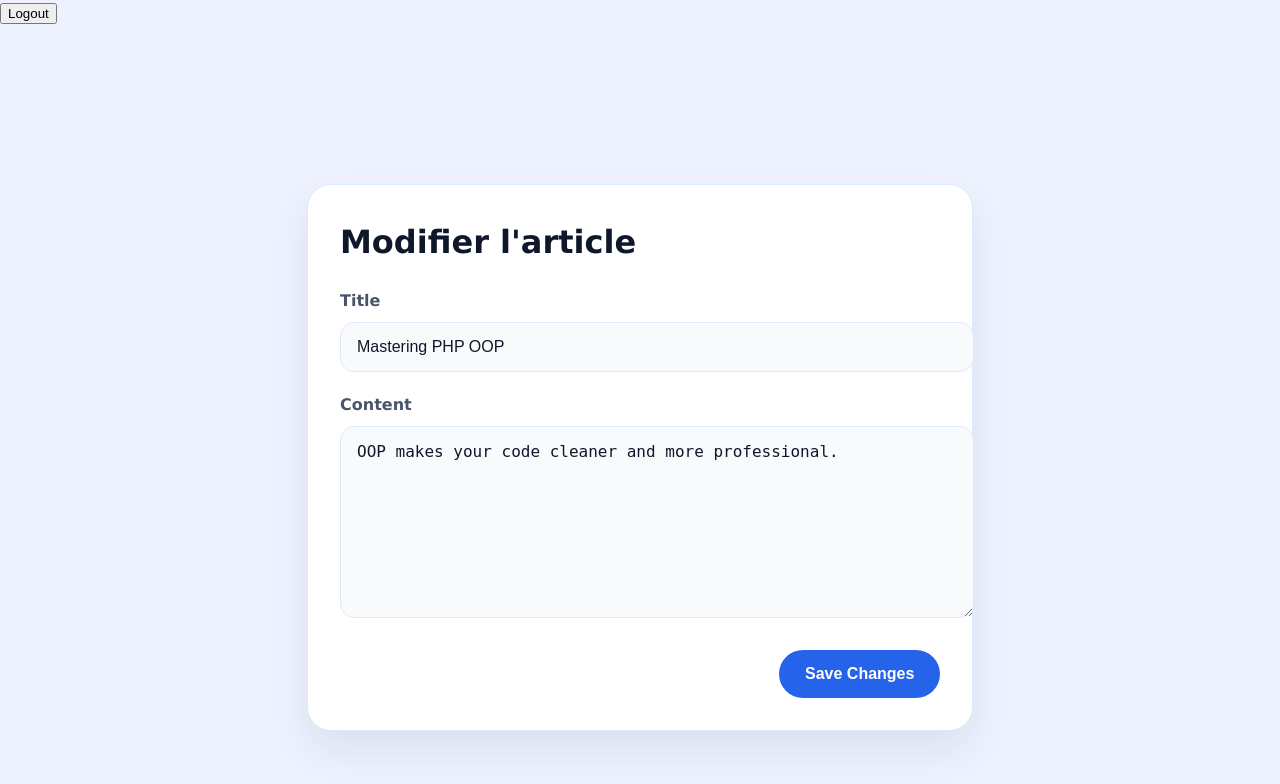
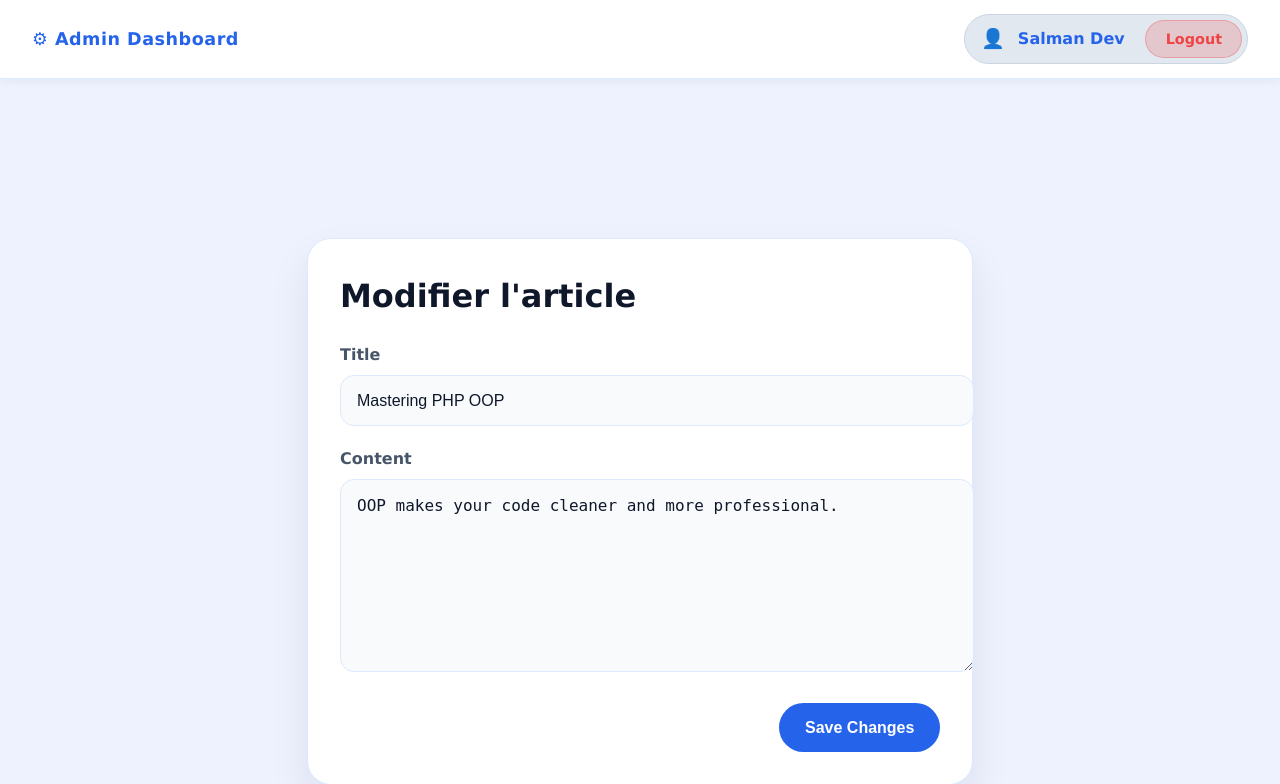
Before and after one commit to GHZIRI/bloge, a PHP site: page /admin/update.php?id=1 in a window 1280 px wide. Shown: the top 784 px of the page. Before the commit the page ends 743 px from the top, so only its background shows below. Run offline with PHP 8.4, Linux system fonts and the light colour scheme; a user stored in the database is signed in; data comes from the database, SQL or seed files in the repository.

Commit message:
add buton log out and aDisplay username

```diff
--- a/admin/formulaire.php
+++ b/admin/formulaire.php
@@ -31,7 +31,7 @@ if(isset($_POST["add"])){
 <head>
     <meta charset="UTF-8">
     <meta name="viewport" content="width=device-width, initial-scale=1.0">
-    <link rel="stylesheet" href="../assets/css/formulaire.css">
+    <link rel="stylesheet" href="../assets/css/formulaire.css?v=2">
     <title>Blog</title>
 </head>
 <body>
--- a/admin/home.php
+++ b/admin/home.php
@@ -12,7 +12,7 @@ $posts = $articleObj->read();
 <!DOCTYPE html>
 <html lang="en">
 <head>
-    <link rel="stylesheet" href="../assets/css/index.css">
+    <link rel="stylesheet" href="../assets/css/index.css?v=2">
     <meta charset="UTF-8">
     <meta name="viewport" content="width=device-width, initial-scale=1.0">
     <title>Blog</title>
--- a/admin/update.php
+++ b/admin/update.php
@@ -1,4 +1,5 @@
 <?php
+session_start();
 require_once "../core/db.php";
 require_once "../core/article.php";
 
@@ -36,13 +37,22 @@ if(isset($_POST['update'])) {
 <!DOCTYPE html>
 <html lang="en">
 <head>
-    <link rel="stylesheet" href="../assets/css/formulaire.css">
+    <link rel="stylesheet" href="../assets/css/formulaire.css?v=2">
     <meta charset="UTF-8">
     <meta name="viewport" content="width=device-width, initial-scale=1.0">
     <title>Blog</title>
 </head>
 <body>
-<button class="logout-btn" onclick="window.location.href='../logout.php'">Logout</button>
+    <nav class="admin-navbar">
+        <div class="admin-brand">&#9881; Admin Dashboard</div>
+        <?php if (isset($_SESSION['user_name'])): ?>
+            <div class="nav-user">
+                <span class="user-icon">&#128100;</span>
+                <span class="user-name"><?php echo htmlspecialchars($_SESSION['user_name']); ?></span>
+                <a href="../logout.php" class="logout-link">Logout</a>
+            </div>
+        <?php endif; ?>
+    </nav>
     <div class="form-page">
         <div class="form-card">
             <header class="form-card__header">
--- a/assets/css/formulaire.css
+++ b/assets/css/formulaire.css
@@ -125,33 +125,38 @@ body {
 .nav-user {
     display: flex;
     align-items: center;
-    gap: 0.5rem;
-    background: rgba(37, 99, 235, 0.07);
-    padding: 0.45rem 1rem;
+    gap: 0.8rem;
+    background: #e2e8f0;
+    padding: 0.3rem 0.3rem 0.3rem 1rem;
     border-radius: 999px;
-    border: 1px solid var(--border);
+    border: 1px solid #cbd5e1;
 }
 
-.user-icon { font-size: 1.1rem; }
+.user-icon {
+    font-size: 1.2rem;
+    color: #4c1d95;
+}
 
 .user-name {
-    font-weight: 600;
-    font-size: 0.9rem;
-    color: var(--accent);
+    font-weight: 700;
+    font-size: 1rem;
+    color: #2563eb;
+    margin-right: 0.5rem;
 }
 
 .logout-link {
-    font-size: 0.85rem;
+    font-size: 0.9rem;
     font-weight: 600;
-    color: #dc2626;
+    color: #ef4444;
+    background: rgba(239, 68, 68, 0.2);
     text-decoration: none;
-    padding: 0.2rem 0.6rem;
+    padding: 0.4rem 1.2rem;
     border-radius: 999px;
-    border: 1px solid rgba(220, 38, 38, 0.3);
-    transition: background 0.2s ease, color 0.2s ease;
+    border: 1px solid rgba(239, 68, 68, 0.3);
+    transition: all 0.2s ease;
 }
 
 .logout-link:hover {
-    background: #dc2626;
+    background: #ef4444;
     color: #fff;
 }
```
Also changed, not shown: assets/css/index.css (+17 -14 lines), admin/manage_users.php (added).
